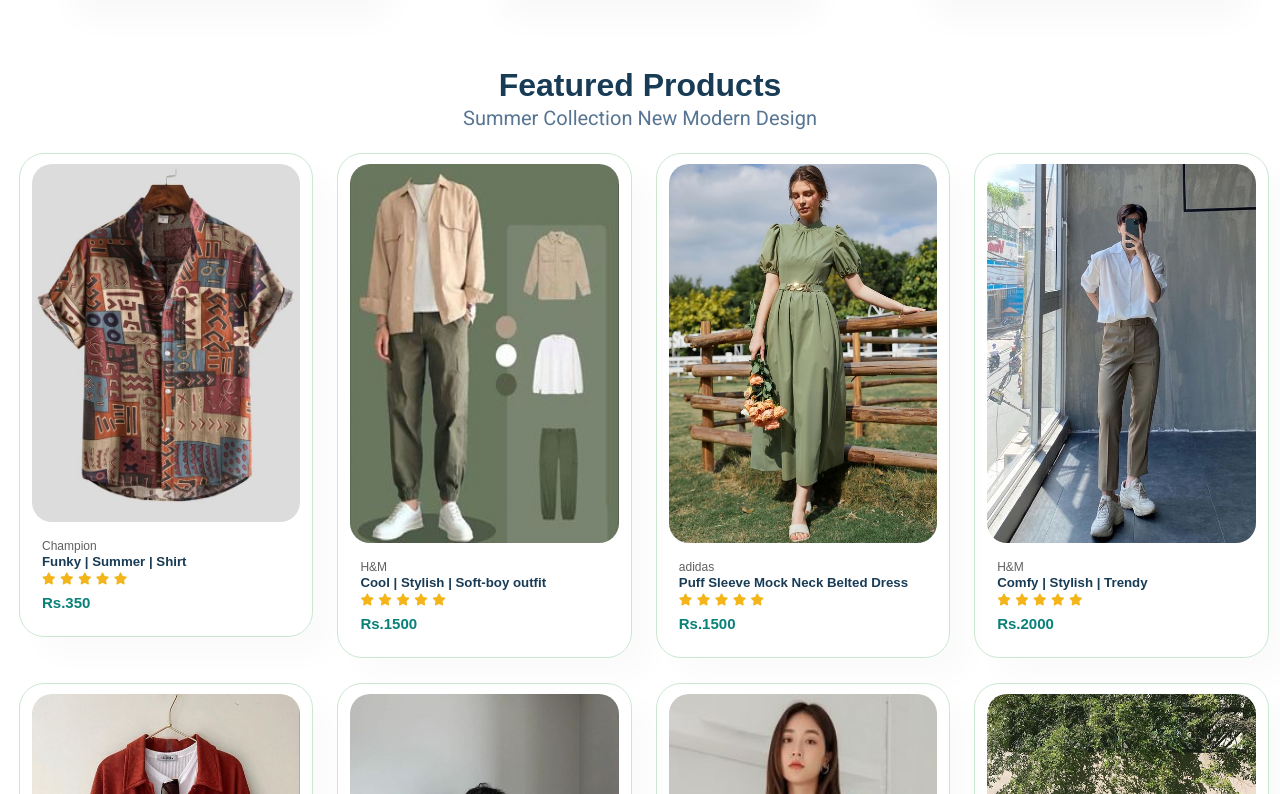
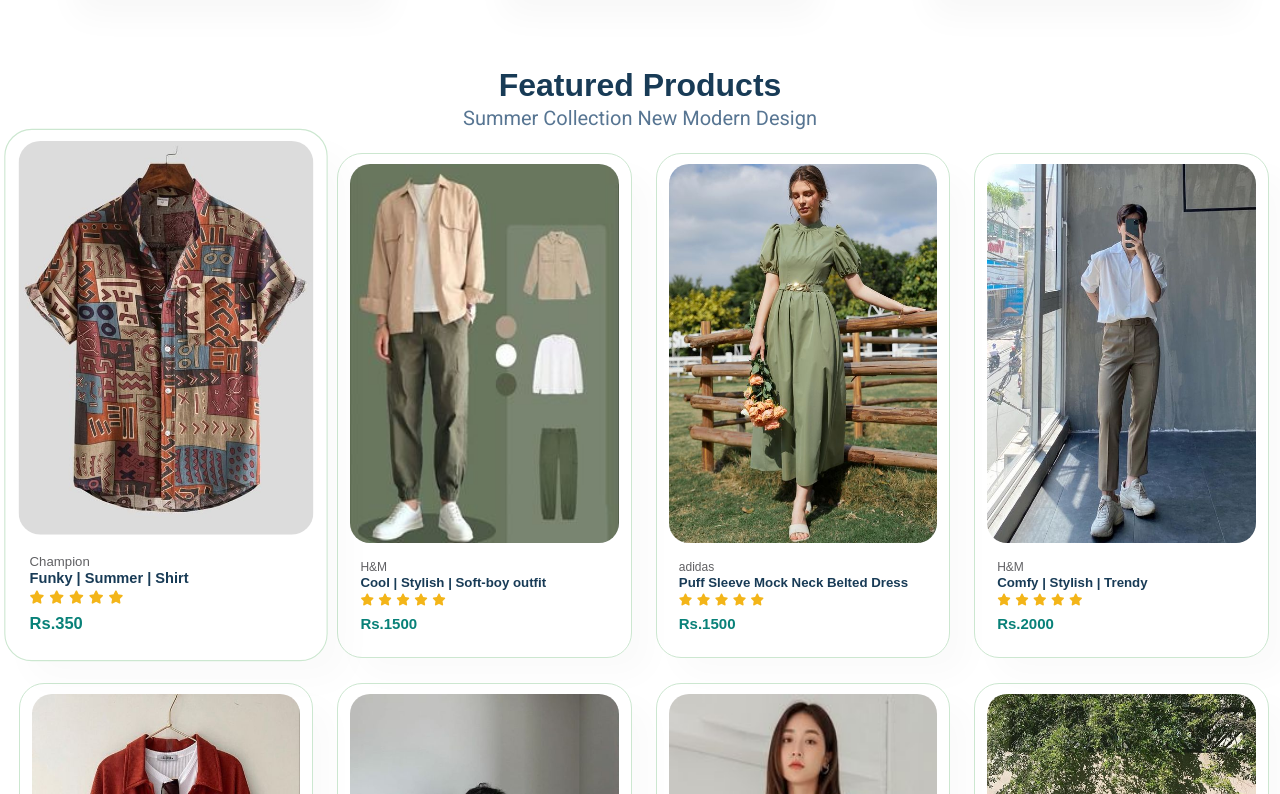
Before and after one commit to yashika915729/Website, a plain HTML site: page index.html in a window 1280 px wide. In both pictures the pointer is over the element 166 px from the left and 1369 px from the top of the page. Shown: the part 975-1769 px from the top of the page. Drawn offline with Linux system fonts and the light colour scheme.

Commit message:
Update style.css

```diff
--- a/style.css
+++ b/style.css
@@ -179,6 +179,10 @@ a{
     border-radius: 25px;
     cursor:pointer;
     box-shadow: 20px 20px 30px rgba(0, 0, 0, 0.02);
+    transition: transform 0.5s;
+}
+.pro:hover{
+    transform:scale(1.1);
 }
 .pro img{
     width: 100%;
```
